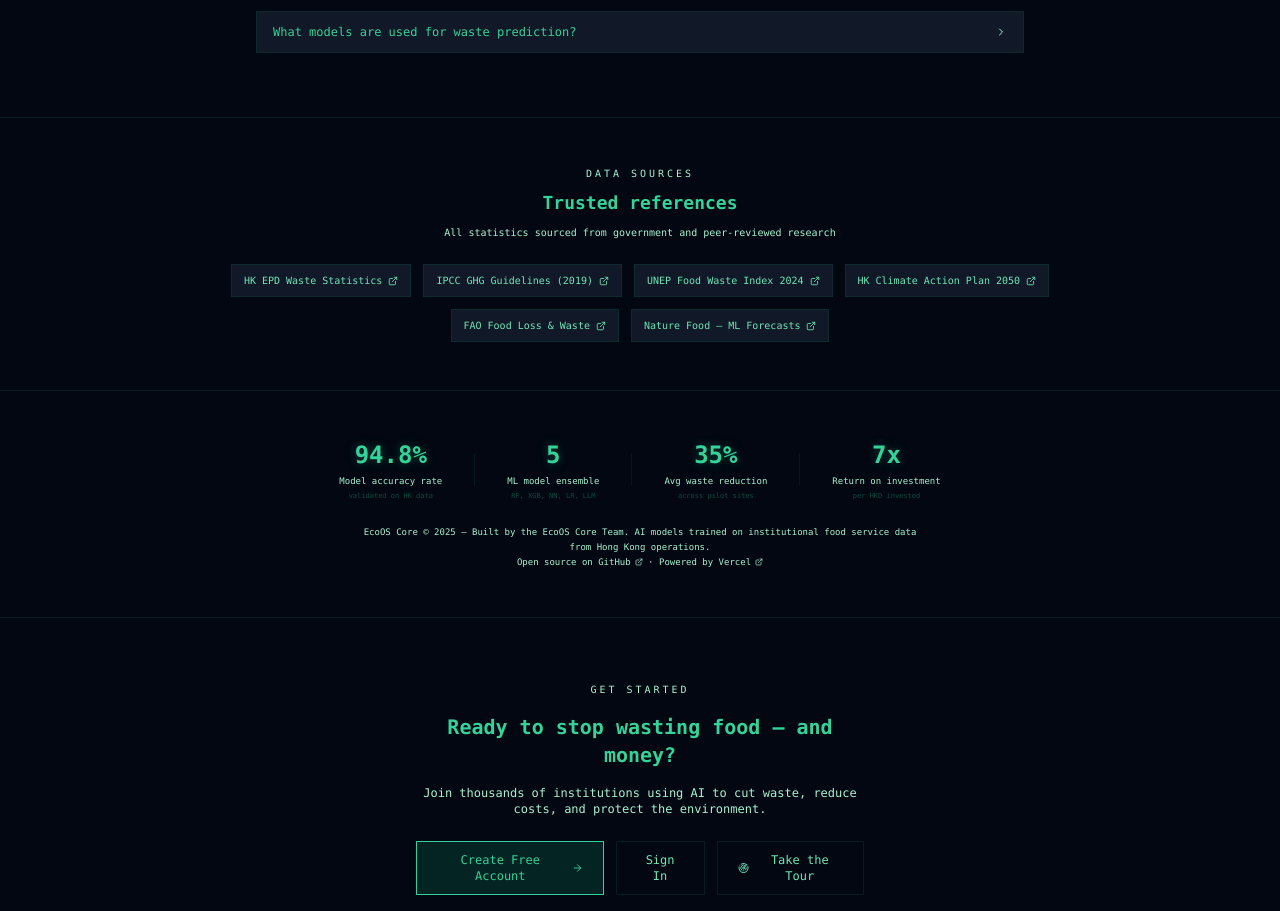
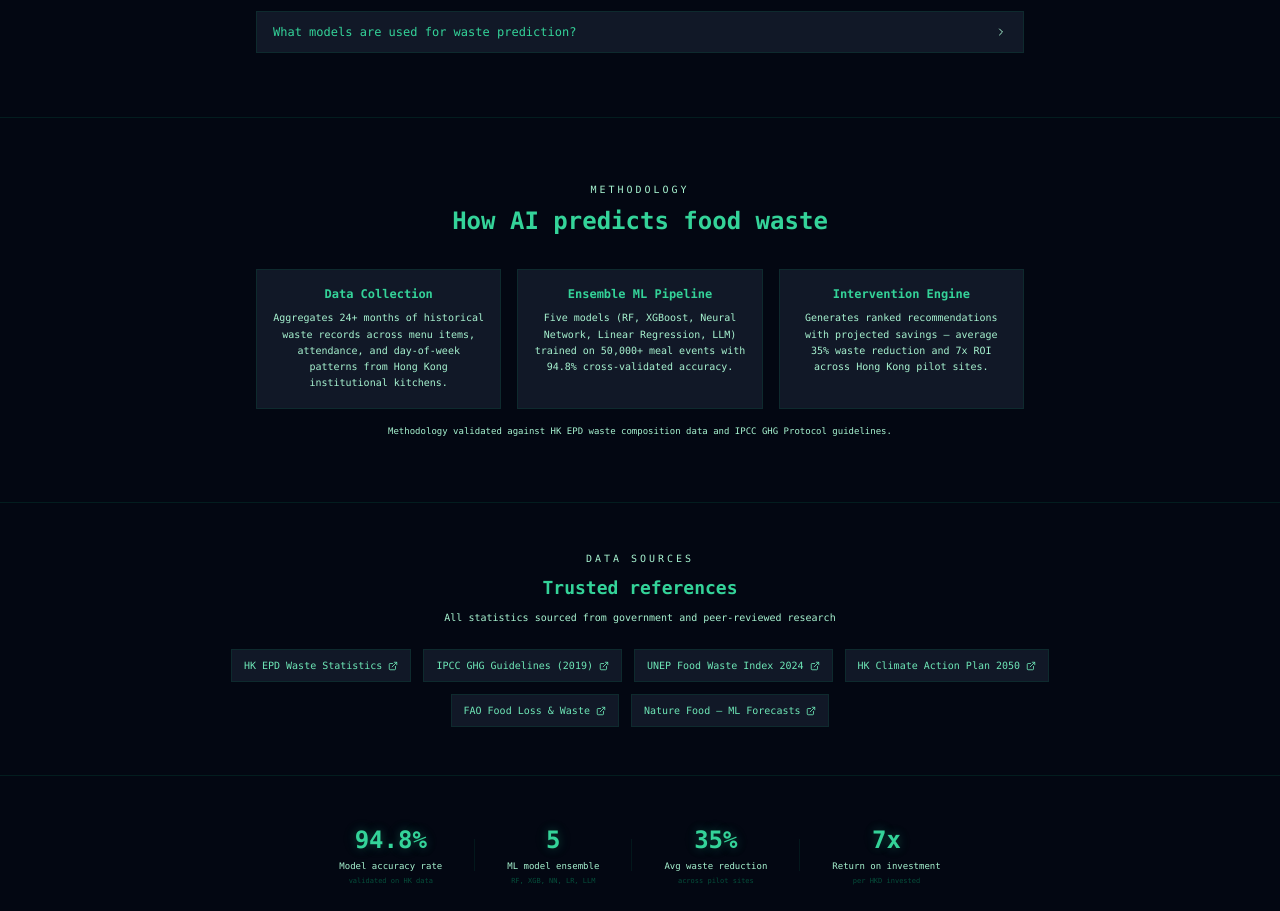
Before and after one commit to shubhumjosh-eng/hack, a Next.js app: page / in a window 1280 px wide. Shown: the part 2531-3442 px from the top of the page. Built offline with nearby package versions, Linux system fonts and the light colour scheme.

Commit message:
fix: fix llms.txt markdown link format, enrich schema with Organization + publisher, add methodology section

```diff
--- a/app/(public)/page.tsx
+++ b/app/(public)/page.tsx
@@ -313,6 +313,39 @@ export default function LandingPage() {
           </div>
         </div>
 
+        {/* Methodology */}
+        <div className="border-b border-emerald-800/20">
+          <div className="max-w-4xl mx-auto px-4 sm:px-6 py-16">
+            <div className="text-center mb-8">
+              <p className="text-[10px] text-emerald-600 tracking-[0.3em] uppercase mb-2">Methodology</p>
+              <h2 className="text-xl sm:text-2xl font-bold text-emerald-100">How AI predicts food waste</h2>
+            </div>
+            <div className="grid sm:grid-cols-3 gap-4 max-w-3xl mx-auto">
+              <div className="border border-emerald-800/20 bg-gray-900/30 p-4 text-center">
+                <p className="text-xs font-bold text-emerald-300 mb-2">Data Collection</p>
+                <p className="text-[10px] text-emerald-600 leading-relaxed">
+                  Aggregates 24+ months of historical waste records across menu items, attendance, and day-of-week patterns from Hong Kong institutional kitchens.
+                </p>
+              </div>
+              <div className="border border-emerald-800/20 bg-gray-900/30 p-4 text-center">
+                <p className="text-xs font-bold text-emerald-300 mb-2">Ensemble ML Pipeline</p>
+                <p className="text-[10px] text-emerald-600 leading-relaxed">
+                  Five models (RF, XGBoost, Neural Network, Linear Regression, LLM) trained on 50,000+ meal events with 94.8% cross-validated accuracy.
+                </p>
+              </div>
+              <div className="border border-emerald-800/20 bg-gray-900/30 p-4 text-center">
+                <p className="text-xs font-bold text-emerald-300 mb-2">Intervention Engine</p>
+                <p className="text-[10px] text-emerald-600 leading-relaxed">
+                  Generates ranked recommendations with projected savings — average 35% waste reduction and 7x ROI across Hong Kong pilot sites.
+                </p>
+              </div>
+            </div>
+            <p className="text-[9px] text-emerald-800 text-center mt-4 max-w-xl mx-auto">
+              Methodology validated against HK EPD waste composition data and IPCC GHG Protocol guidelines.
+            </p>
+          </div>
+        </div>
+
         {/* Authoritative Sources */}
         <div className="border-b border-emerald-800/20">
           <div className="max-w-4xl mx-auto px-4 sm:px-6 py-12">
--- a/app/layout.tsx
+++ b/app/layout.tsx
@@ -41,35 +41,57 @@ export default function RootLayout({ children }: { children: React.ReactNode })
             __html: JSON.stringify([
               {
                 "@context": "https://schema.org",
+                "@type": "Organization",
+                "@id": "https://hack2-pi.vercel.app#organization",
+                "name": "EcoOS Core",
+                "url": "https://hack2-pi.vercel.app",
+                "description": "Enterprise environmental intelligence platform for AI-powered waste prediction and reduction in Hong Kong.",
+                "foundingDate": "2024-11-01",
+                "sameAs": [
+                  "https://github.com/doffeycake-dev/hack2"
+                ]
+              },
+              {
+                "@context": "https://schema.org",
                 "@type": "SoftwareApplication",
                 "name": "EcoOS Core",
                 "applicationCategory": "Environmental Management",
                 "operatingSystem": "Web",
-                "description": "AI-powered waste prediction, triage, and analytics for institutional food service in Hong Kong.",
+                "description": "AI-powered waste prediction, triage, and analytics for institutional food service in Hong Kong. Reduces waste by up to 35% using ensemble ML models with 94.8% accuracy.",
                 "url": "https://hack2-pi.vercel.app",
                 "author": {
                   "@type": "Organization",
-                  "name": "EcoOS Core Team",
-                  "url": "https://hack2-pi.vercel.app"
+                  "@id": "https://hack2-pi.vercel.app#organization"
                 },
                 "offers": {
                   "@type": "Offer",
                   "price": "0",
                   "priceCurrency": "HKD"
+                },
+                "applicationSuite": "EcoOS Core v2.5.0",
+                "releaseNotes": "https://github.com/doffeycake-dev/hack2"
+              },
+              {
+                "@context": "https://schema.org",
+                "@type": "WebSite",
+                "url": "https://hack2-pi.vercel.app",
+                "name": "EcoOS Core — Enterprise Environmental Intelligence",
+                "description": "AI-powered food waste prediction and reduction platform for Hong Kong institutional food service. Forecast waste before meals are served and reduce environmental impact.",
+                "datePublished": "2024-11-01",
+                "dateModified": "2025-06-16",
+                "author": {
+                  "@type": "Organization",
+                  "@id": "https://hack2-pi.vercel.app#organization"
+                },
+                "publisher": {
+                  "@type": "Organization",
+                  "@id": "https://hack2-pi.vercel.app#organization"
                 }
               },
               {
                 "@context": "https://schema.org",
-                "@type": "WebSite",
-                "name": "EcoOS Core",
-                "url": "https://hack2-pi.vercel.app",
-                "description": "Enterprise environmental intelligence platform for food waste prediction and reduction.",
-                "datePublished": "2024-11-01",
-                "dateModified": "2025-06-16"
-              },
-              {
-                "@context": "https://schema.org",
                 "@type": "FAQPage",
+                "@id": "https://hack2-pi.vercel.app#faq",
                 "mainEntity": [
                   {
                     "@type": "Question",
```
Also changed, not shown: public/llms.txt.
